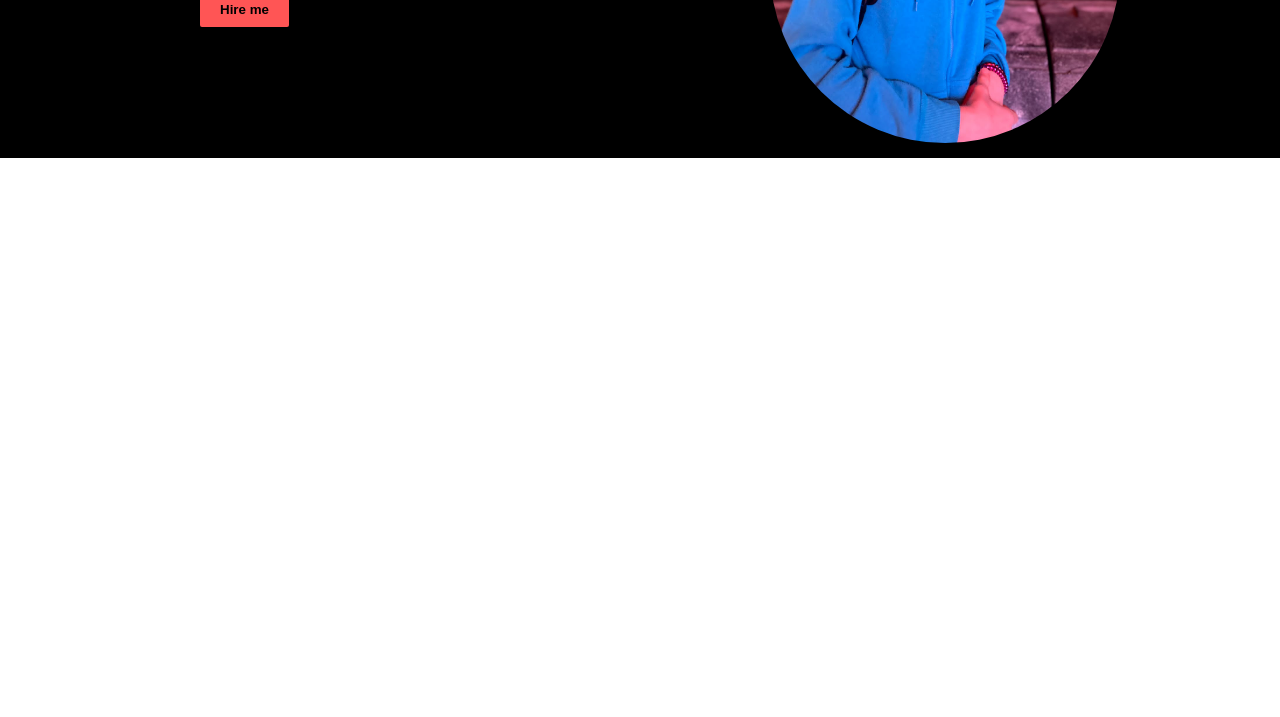
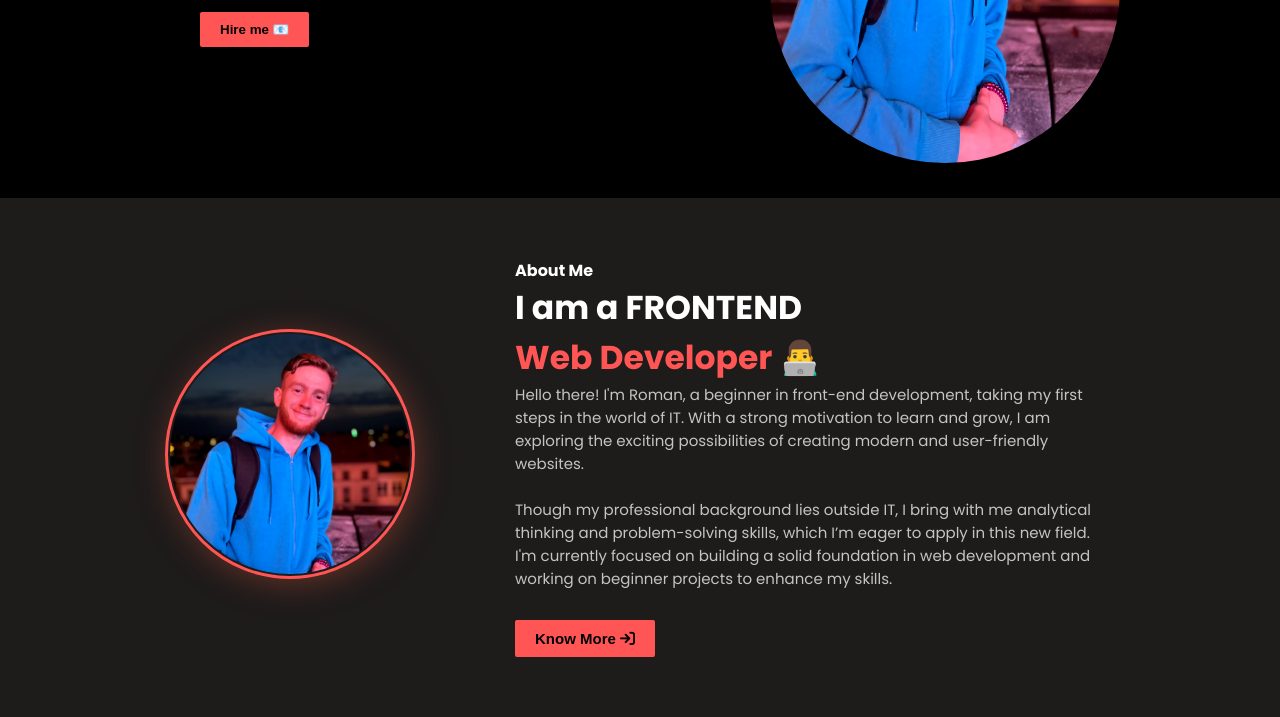
Before and after one commit to kovbinka/portfolio-roman, a website: page index.html in a window 1280 px wide. Shown: the part 442-1159 px from the top of the page. Before the commit the page ends 800 px from the top, so only its background shows below. Drawn offline with Linux system fonts and the light colour scheme.

Commit message:
develop about-me section

```diff
--- a/index.html
+++ b/index.html
@@ -33,10 +33,10 @@
         <img class="main-logo" src="images/logo.png" alt="logo" />
       </div>
       <div class="middle-section">
-        <a href="index.html#home"
+        <a href="#home"
           ><img class="navbar-logos" src="images/house-fill.svg" alt="intro"
         /></a>
-        <a href="index.html#home"
+        <a href="#about-section"
           ><img
             class="navbar-logos"
             src="images/person-raised-hand.svg"
@@ -67,7 +67,7 @@
             <p class="hero-section-desc">
               I am a beginner Web Developer in Frontend Technologies, such as
               HTML and CSS, creating interactive web experiences. I'm passionate
-              about blending design aesthetics with functionality.
+              about blending design aesthetics with functionality🚀
             </p>
           </div>
 
@@ -95,24 +95,74 @@
             </li>
           </ul>
 
-          <div class="hero-buttons">
-            <button
-              class="btn btn-primary"
-              type="submit"
-              title="Got a cool project? Lets work together!"
-            >
+          <form
+            style="display: inline"
+            action="mailto:roman10kovbinka@gmail.com"
+            method="get"
+          >
+            <button type="submit" class="btn btn-primary">Hire me 📧</button>
+          </form>
+
+          <!-- <div class="hero-buttons">
+          <a href="mailto:roman10kovbinka@gmail.com"><button type="submit" class="btn btn-primary"
+              title="Got a cool project? Lets work together!">
               Hire me
             </button>
-            <!-- <button class="btn btn-dark-outlined">
+          </a> -->
+          <!-- <button class="btn btn-dark-outlined">
             <a href="./assets/my resume/my resume.pdf" download>Download CV</a>
           </button> -->
-          </div>
+          <!-- </div> -->
         </div>
 
         <div class="hero-img">
           <img src="images/roman.JPG" alt="Roman-portfolio" width="350" />
         </div>
       </section>
+
+      <!-- About Section  -->
+      <section class="about-section" id="about">
+        <div class="about-img">
+          <img src="images/roman.JPG" alt="Roman-portfolio" />
+        </div>
+
+        <div class="about-content">
+          <h4>About Me</h4>
+          <h2>
+            I am a FRONTEND<br />
+            <span>Web Developer</span>
+          </h2>
+          <p>
+            Hello there! I'm Roman, a beginner in front-end development, taking
+            my first steps in the world of IT. With a strong motivation to learn
+            and grow, I am exploring the exciting possibilities of creating
+            modern and user-friendly websites.
+            <br />
+            <br />
+            Though my professional background lies outside IT, I bring with me
+            analytical thinking and problem-solving skills, which I’m eager to
+            apply in this new field. I'm currently focused on building a solid
+            foundation in web development and working on beginner projects to
+            enhance my skills.
+          </p>
+
+          <form
+            style="display: inline"
+            action="https://github.com/kovbinka"
+            method="get"
+          >
+            <button type="submit" class="btn btn-primary">
+              Know More <i class="fa-solid fa-arrow-right-to-bracket"></i>
+            </button>
+          </form>
+
+          <!-- <button class="btn btn-primary">
+          <a href="https://github.com/kovbinka" type="submit" target="_blank">
+            Know More <i class="fa-solid fa-arrow-right-to-bracket"></i>
+          </a>
+        </button> -->
+        </div>
+      </section>
     </main>
   </body>
 </html>
--- a/styles/style.css
+++ b/styles/style.css
@@ -29,7 +29,7 @@ section.hero-section {
   color: #fff;
   display: flex;
   align-items: center;
-  height: 600px;
+  height: 640px;
   margin-top: 0;
   padding: 100px 120px 50px 200px;
 }
@@ -88,6 +88,7 @@ ul.social-icons {
 .hero-buttons button > a {
   text-decoration: none;
   color: #fff;
+  transition: 1s;
 }
 
 /* buttons */
@@ -124,3 +125,55 @@ ul.social-icons {
   color: #fff;
   transition: all 0.3s ease 0s;
 }
+
+/* About Section */
+section.about-section {
+  background-color: var(--dark-secondary);
+  color: #fff;
+  display: flex;
+  align-items: center;
+  justify-content: center;
+  padding: 60px;
+}
+
+.about-img img {
+  width: 250px;
+  height: 250px;
+  padding: 2px;
+  border-radius: 50%;
+  border: 3px solid var(--primary);
+  box-shadow: 3px 5px 30px #613026;
+  object-fit: cover;
+}
+
+.about-content {
+  margin-left: 100px;
+  max-width: 600px;
+}
+
+.about-content h2 {
+  font-size: 33px;
+}
+
+.about-content h2::after {
+  content: "👨‍💻";
+}
+
+.about-content h2 > span {
+  color: var(--primary);
+}
+
+.about-content p {
+  color: var(--text-color);
+  font-size: 15px;
+}
+
+.about-content button {
+  margin-top: 30px;
+  font-size: 15px;
+}
+
+.about-content button > a {
+  text-decoration: none;
+  color: var(--dark-primary);
+}
```
